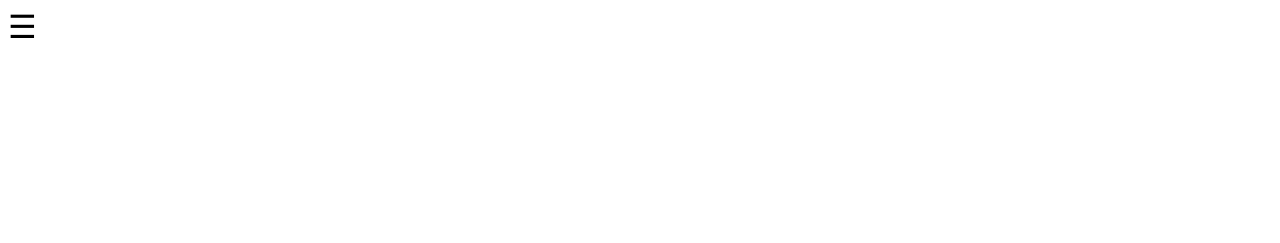
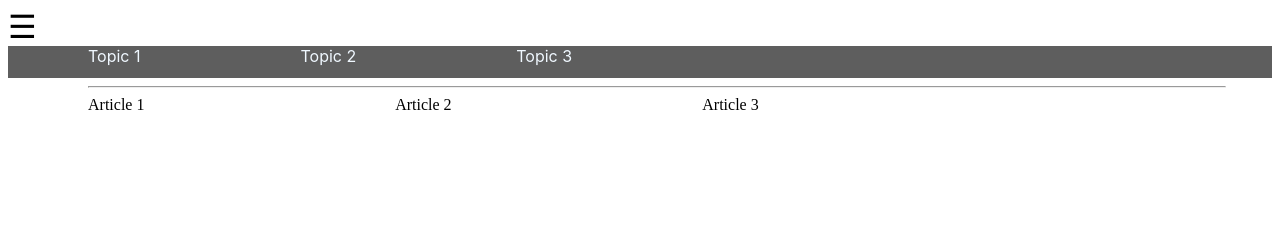
Before and after one commit to saketh21v/InternetAndWebSystems, a plain HTML site: page Quora_Interface/index.html in a window 1280 px wide. Drawn offline with Linux system fonts and the light colour scheme.

Commit message:
Somewhat done

```diff
--- a/Quora_Interface/css/style.css
+++ b/Quora_Interface/css/style.css
@@ -83,7 +83,7 @@
 
 /* ------------------------------------------ */
 
-#navBtn {
+#navOpenBtn {
     font-size: 2em;
     cursor: pointer;
 }
@@ -91,3 +91,54 @@
 .closebtn {
     cursor: pointer;
 }
+
+
+/* ------------------------------------------ */
+
+
+/* Main body */
+
+main {
+    max-width: 90%;
+    padding-left: 5em;
+}
+
+header {
+    height: 2em;
+    background: #5E5E5E;
+}
+
+.Nav {
+    /* display: inline; */
+    float: left;
+    /* border: 2px solid #5E5E5E; */
+    height: inherit;
+    padding-right: 5em;
+    padding-left: 5em;
+    cursor: pointer;
+    font-family: -apple-system, BlinkMacSystemFont, 'Segoe UI', Roboto, Oxygen, Ubuntu, Cantarell, 'Open Sans', 'Helvetica Neue', sans-serif;
+    /* background: #818181; */
+    /* text-align: center; */
+    /* float: left; */
+    /* width: 30%; */
+}
+
+.Nav:hover {
+    background: #424242;
+}
+
+.Nav a {
+    text-decoration: none;
+    color: aliceblue;
+}
+
+#ArticleSection {
+    max-width: 90%;
+    /* display: inline-block; */
+}
+
+.ArticleClass {
+    /* display: inline; */
+    float: left;
+    width: 30%;
+}
--- a/Quora_Interface/index.html
+++ b/Quora_Interface/index.html
@@ -19,12 +19,44 @@
     </div>
 
     <!-- Use any element to open the sidenav -->
-    <span id="navBtn" onclick="javascript:openNav()">☰</span>
+    <span id="navOpenBtn" onclick="javascript:openNav()">☰</span>
+    <header>
+        <!-- Topics -->
+        <nav class="Nav">
+            <a href="#">Topic 1</a>
+        </nav>
+        <nav class="Nav">
+            <a href="#">Topic 2</a>
+        </nav>
+        <nav class="Nav">
+            <a href="#">Topic 3</a>
+        </nav>
+    </header>
+    <!-- Add all page content inside this div if you want the side nav to push page content to the right (not used if you only want the sidenav to sit on top of the page -->
+    <!-- <div id="main">
+        No content here
+    </div> -->
 
-    <!-- Add all page content inside this div if you want the side nav to push page content to the right (not used if you only want the sidenav to sit on top of the page -->
-    <div id="main">
+    <main>
+        <aside>
 
-    </div>
+        </aside>
+        <section id="Main_Content">
+            <hr>
+            <section id="ArticleSection">
+                <article class="ArticleClass">
+                    Article 1
+                </article>
+                <article class="ArticleClass">
+                    Article 2
+                </article>
+                <article class="ArticleClass">
+                    Article 3
+                </article>
+            </section>
+
+        </section>
+    </main>
 </body>
 
 </html>
```
